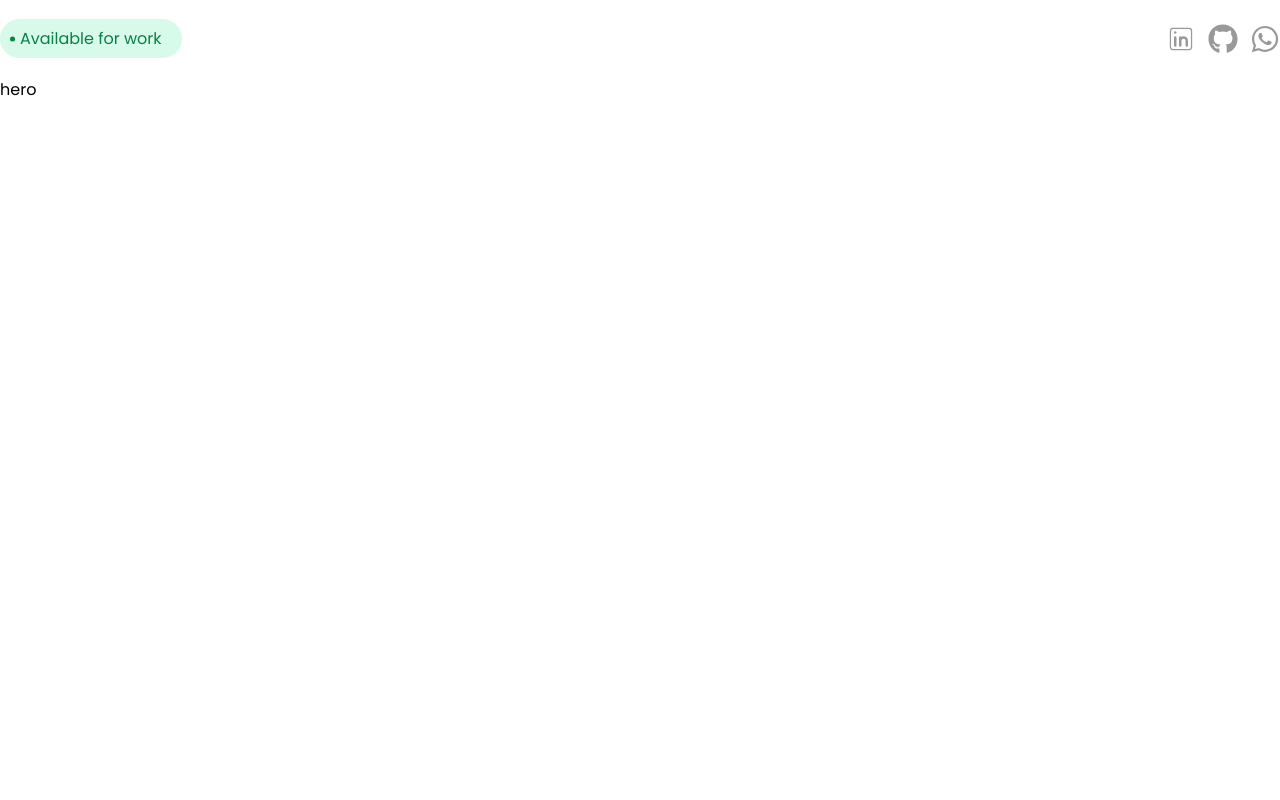
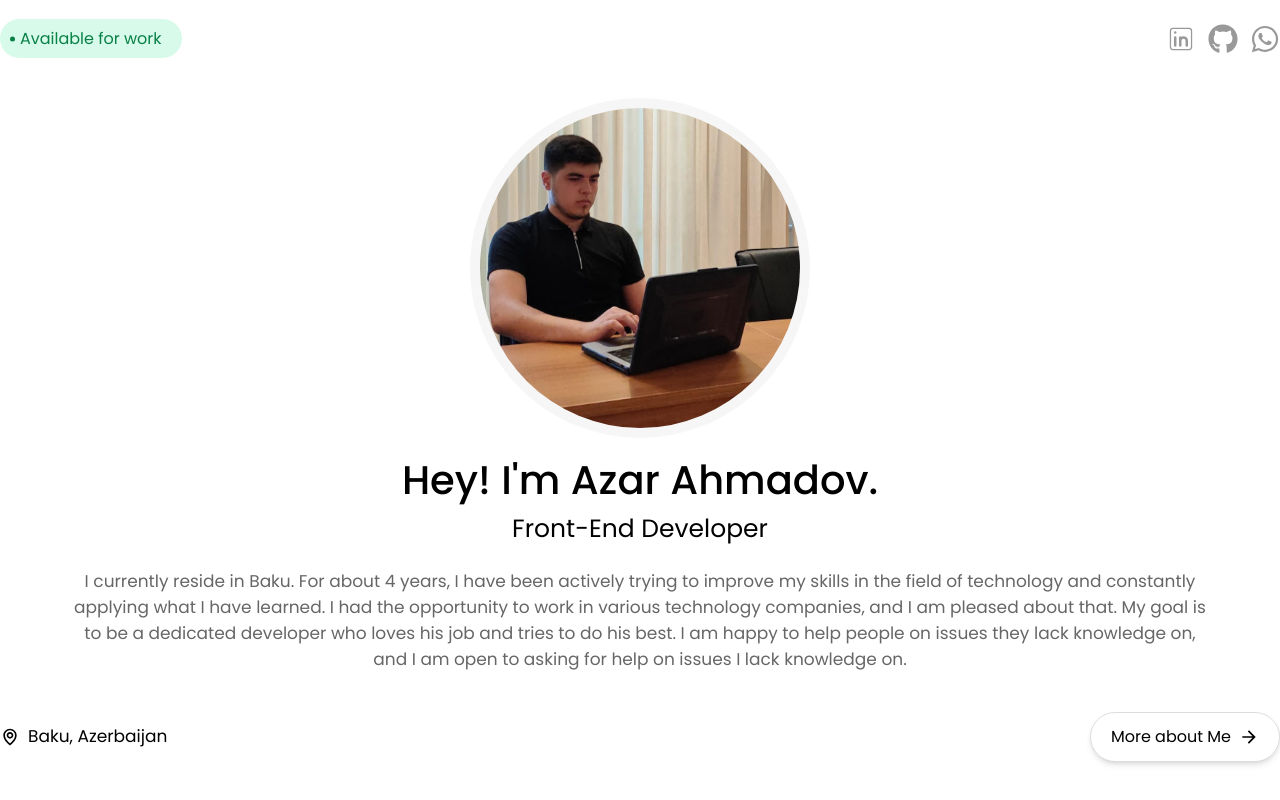
Before and after one commit to AzarAhmadov/Dev-Portfolio, a Next.js app: page / in a window 1280 px wide. Built offline with nearby package versions, Linux system fonts and the light colour scheme.

Commit message:
Finished Hero component

```diff
--- a/src/components/Hero/Hero.tsx
+++ b/src/components/Hero/Hero.tsx
@@ -1,10 +1,33 @@
+import Image from 'next/image'
+import Link from 'next/link'
+import { IoMdArrowForward } from "react-icons/io";
+import { BiMap } from "react-icons/bi";
 import React from 'react'
 
 const Hero = () => {
     return (
         <section>
-            <div className="container">
-                hero
+            <div className="container pt-5 flex justify-center items-center flex-col">
+                <div className="w-[340px] relative h-[340px] rounded-full border-[10px] border-[#00000009]">
+                    <Image className='rounded-full object-center' src={'/hero.jpg'} fill objectFit='cover' alt='Azar Ahmadov' />
+                </div>
+                <div className='text-center pt-3 px-[70px]'>
+                    <h1 className='color-black text-[40px] font-medium'>
+                        Hey! I'm Azar Ahmadov.
+                    </h1>
+                    <h2 className='color-black text-[25px] font-normal mb-5'>
+                        Front-End Developer
+                    </h2>
+                    <p className='text-[17px] font-thin  leading-[26px] text-gray'>
+                        I currently reside in Baku. For about 4 years, I have been actively trying to improve my skills in the field of technology and constantly applying what I have learned. I had the opportunity to work in various technology companies, and I am pleased about that. My goal is to be a dedicated developer who loves his job and tries to do his best. I am happy to help people on issues they lack knowledge on, and I am open to asking for help on issues I lack knowledge on.
+                    </p>
+                </div>
+            </div>
+            <div className="container flex justify-between items-center pt-10">
+                <span className='flex items-center gap-2 text-[17px]'>
+                    <BiMap className='text-[20px]' />  Baku, Azerbaijan
+                </span>
+                <Link className='flex items-center gap-2 px-5 py-3 border-[1px] shadow-md border-[#00000023] rounded-full hover:bg-black hover:text-white transition-all' href={'/'}> More about Me <IoMdArrowForward className='text-[20px]' /> </Link>
             </div>
         </section>
     )
```
